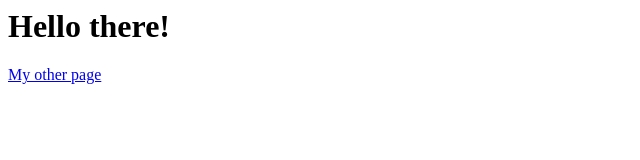
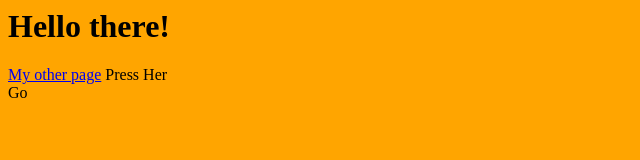
Before and after one commit to akeshma/web-platform-jquery-by-akeshma, a website: page index.html in a window 1280 px wide. Shown: the whole page, without its empty margins (0-640 px from the left). Drawn offline with nearby package versions, Linux system fonts and the light colour scheme.

Commit message:
Overview

```diff
--- a/index.html
+++ b/index.html
@@ -1,11 +1,14 @@
 <html>
   <head>
-    <meta charset="UTF-8">
+    <meta charset="UTF-8" />
+    <script src="https://code.jquery.com/jquery-3.6.0.js"></script>
     <script src="script.js"></script>
-    <!-- <link rel="stylesheet" type="text/css" href="styles.css"> -->
+    <link rel="stylesheet" type="text/css" href="styles.css" />
   </head>
   <body>
     <h1>Hello there!</h1>
     <a href="/me.html">My other page</a>
+    <a class="btn" onclick="changeFn()">Press Her</a>
+    <div id="start" class="container">Start</div>
   </body>
 </html>
--- a/script.js
+++ b/script.js
@@ -1 +1,15 @@
-console.log('hello!')
+// function changeFn() {
+//   // var el = document.getElementById('start');
+//   // console.log(el);
+//   // el.innerHTML = 'Go';
+//   $('#start').html('Go');
+// }
+// $(document).ready(function() {
+//   $('#start').html('Gocx');
+// });
+$(function() {
+  $('#start').html('Go');
+});
+function changeFn(){
+
+}
```
